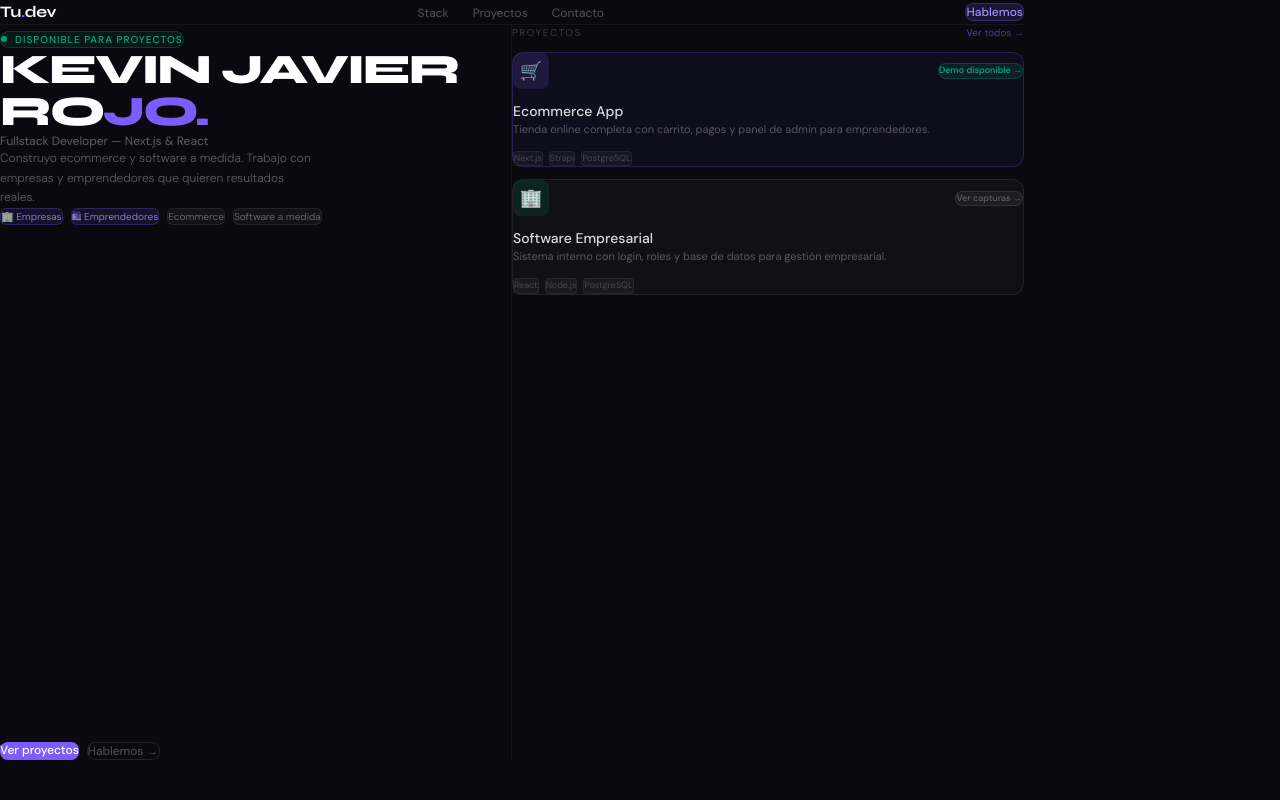
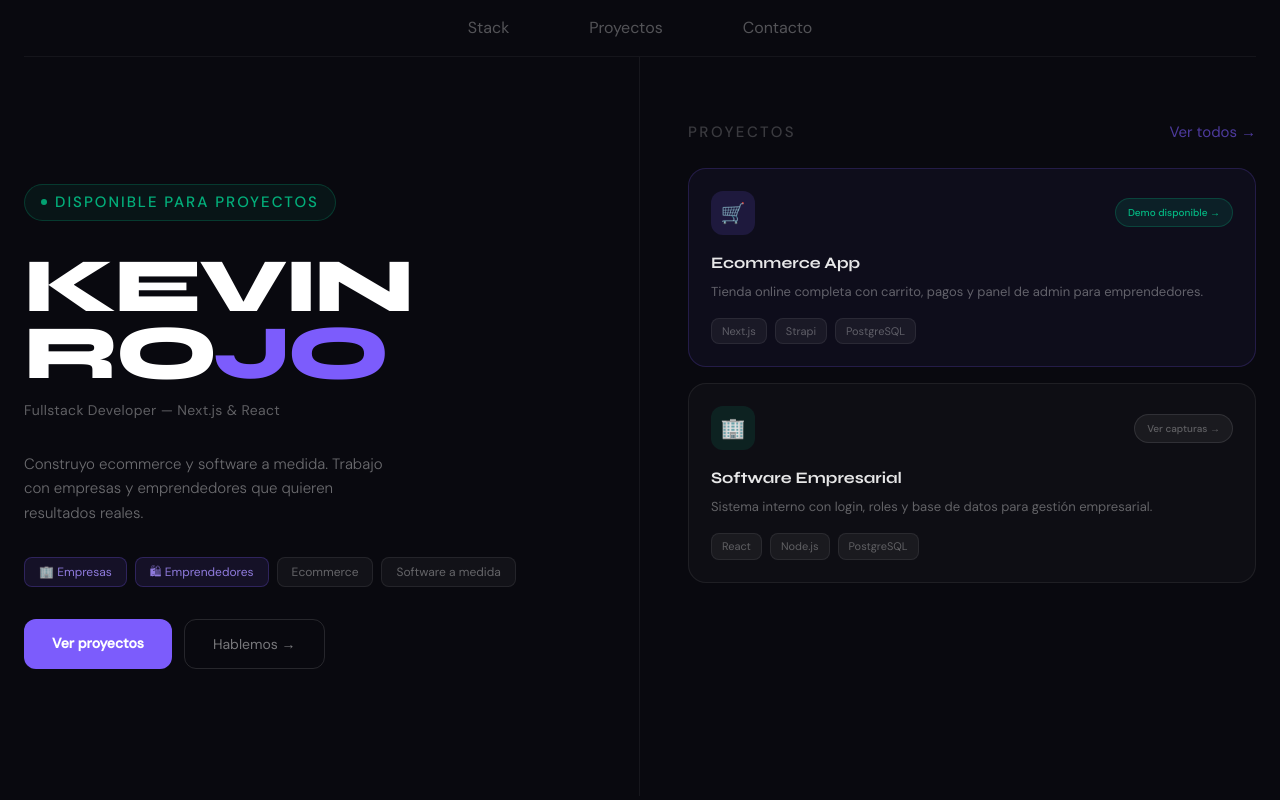
Before and after one commit to kevinjrojo/Portafolio-kr, a Next.js app: page / in a window 1280 px wide. Built offline with nearby package versions, Linux system fonts and the light colour scheme.

Commit message:
refactor: mejorar estilos y estructura de componentes en el portafolio

```diff
--- a/app/globals.css
+++ b/app/globals.css
@@ -3,12 +3,6 @@
 :root {
   --font-syne: "Syne", sans-serif;
   --font-dm: "DM Sans", sans-serif;
-}
-
-* {
-  box-sizing: border-box;
-  margin: 0;
-  padding: 0;
 }
 
 body {
--- a/app/page.tsx
+++ b/app/page.tsx
@@ -5,14 +5,9 @@ import Projects from "@/components/Projects";
 export default function Home() {
   return (
     <main className="min-h-screen bg-[#09090f]">
-      <div className="max-w-5xl mx-auto px-4">
+      <div className="max-w-[100%] mx-auto px-6">
         <Navbar />
-
-        {/* Hero + Proyectos */}
-        <section
-          id="proyectos"
-          className="grid grid-cols-1 md:grid-cols-2 min-h-[calc(100vh-65px)]"
-        >
+        <section className="grid grid-cols-1 md:grid-cols-2" id="proyectos">
           <Hero />
           <Projects />
         </section>
--- a/components/Hero.tsx
+++ b/components/Hero.tsx
@@ -1,64 +1,71 @@
 export default function Hero() {
   return (
-    <div className="flex flex-col justify-between h-full p-7 border-r border-white/5">
-      {/* Badge disponible */}
-      <div>
-        <div className="inline-flex items-center gap-2 text-[10px] font-medium tracking-widest uppercase text-emerald-400/80 bg-emerald-400/[0.07] border border-emerald-400/20 px-3 py-1.5 rounded-full mb-5">
+    <div
+      className="flex flex-col justify-center gap-8 py-16 pr-12 border-r border-white/[0.06]"
+      style={{ minHeight: "calc(100vh - 61px)" }}
+    >
+      {/* Badge */}
+      <div className="inline-flex items-center gap-2 w-fit text-[15px] font-medium tracking-[2px] uppercase text-emerald-400/80 bg-emerald-400/[0.06] border border-emerald-400/20 px-4 py-1.5 rounded-full">
         <span className="w-1.5 h-1.5 rounded-full bg-emerald-400 animate-pulse" />
         Disponible para proyectos
       </div>
 
+      {/* Name */}
+      <div>
         <h1
-          className="text-[42px] font-extrabold leading-none tracking-[-2px] text-white mb-2"
-          style={{ fontFamily: "var(--font-syne)" }}
+          className="font-extrabold leading-[0.88] tracking-[-3px] text-white"
+          style={{
+            fontFamily: "var(--font-syne)",
+            fontSize: "clamp(52px, 6vw, 80px)",
+          }}
         >
-          KEVIN JAVIER
+          KEVIN
           <br />
-          RO<span className="text-[#7c5cfc]">JO.</span>
+          RO<span className="text-[#7c5cfc]">JO</span>
         </h1>
-
-        <p className="text-xs text-white/35 mb-4">
+        <p className="text-sm text-white/35 mt-3 tracking-wide">
           Fullstack Developer — Next.js &amp; React
         </p>
+      </div>
 
-        <p className="text-xs text-white/35 font-light leading-relaxed max-w-xs mb-5">
+      {/* Description */}
+      <p className="text-[15px] leading-relaxed text-white/40 font-light max-w-[360px]">
         Construyo ecommerce y software a medida. Trabajo con empresas y
         emprendedores que quieren resultados reales.
       </p>
 
-        {/* Público objetivo */}
-        <div className="flex flex-wrap gap-2 mb-7">
+      {/* Tags */}
+      <div className="flex flex-wrap gap-2">
         {[
-            "🏢 Empresas",
-            "🛍 Emprendedores",
-            "Ecommerce",
-            "Software a medida",
-          ].map((tag, i) => (
+          { label: "🏢 Empresas", purple: true },
+          { label: "🛍 Emprendedores", purple: true },
+          { label: "Ecommerce", purple: false },
+          { label: "Software a medida", purple: false },
+        ].map(({ label, purple }) => (
           <span
-              key={tag}
-              className={`text-[10px] px-2.5 py-1 rounded-md border ${
-                i < 2
-                  ? "bg-[#7c5cfc]/10 text-[#a48dfd]/80 border-[#7c5cfc]/25"
+            key={label}
+            className={`text-xs px-3.5 py-1.5 rounded-lg border ${
+              purple
+                ? "bg-[#7c5cfc]/10 text-[#a48dfd]/85 border-[#7c5cfc]/25"
                 : "bg-white/[0.04] text-white/35 border-white/[0.08]"
             }`}
           >
-              {tag}
+            {label}
           </span>
         ))}
       </div>
-      </div>
 
-      {/* Botones */}
-      <div className="flex gap-2">
+      {/* Buttons */}
+      <div className="flex flex-wrap gap-3">
         <a
           href="#proyectos"
-          className="text-xs font-medium bg-[#7c5cfc] text-white px-5 py-2.5 rounded-lg hover:bg-[#6a4aec] transition-colors duration-200"
+          className="text-sm font-semibold bg-[#7c5cfc] text-white px-7 py-3.5 rounded-xl hover:bg-[#6a4aec] transition-all duration-200 hover:-translate-y-px"
         >
           Ver proyectos
         </a>
         <a
           href="#contacto"
-          className="text-xs text-white/30 border border-white/10 px-5 py-2.5 rounded-lg hover:text-white/60 hover:border-white/20 transition-colors duration-200"
+          className="text-sm text-white/45 border border-white/[0.12] px-7 py-3.5 rounded-xl hover:text-white/80 hover:border-white/[0.28] transition-colors duration-200"
         >
           Hablemos →
         </a>
--- a/components/Navbar.tsx
+++ b/components/Navbar.tsx
@@ -1,6 +1,11 @@
+"use client";
+
 import Link from "next/link";
+import { useState } from "react";
 
 export default function Navbar() {
+  const [open, setOpen] = useState(false);
+
   const links = [
     { label: "Stack", href: "#stack" },
     { label: "Proyectos", href: "#proyectos" },
@@ -8,20 +13,14 @@ export default function Navbar() {
   ];
 
   return (
-    <nav className="flex items-center justify-between px-6 py-4 border-b border-white/5">
-      <span
-        className="text-white font-bold text-base tracking-tight"
-        style={{ fontFamily: "var(--font-syne)" }}
-      >
-        Tu<span className="text-[#7c5cfc]">.</span>dev
-      </span>
-
-      <ul className="hidden md:flex items-center gap-6 list-none">
+    <nav className="flex items-center justify-between px-6 py-4 border-b border-white/5 relative z-50">
+      {/* Desktop links */}
+      <ul className="hidden md:flex items-center m-auto gap-20 list-none">
         {links.map((l) => (
           <li key={l.href}>
             <Link
               href={l.href}
-              className="text-xs text-white/30 hover:text-white/70 transition-colors duration-200"
+              className="text-10 text-white/30 hover:text-white/70 transition-colors duration-200"
             >
               {l.label}
             </Link>
@@ -29,12 +28,44 @@ export default function Navbar() {
         ))}
       </ul>
 
-      <Link
-        href="#contacto"
-        className="text-xs font-medium text-[#a48dfd] bg-[#7c5cfc]/15 border border-[#7c5cfc]/30 px-4 py-2 rounded-lg hover:bg-[#7c5cfc]/25 transition-colors duration-200"
+      {/* Mobile hamburger */}
+      <button
+        onClick={() => setOpen(!open)}
+        className="md:hidden flex flex-col gap-1.5 p-1"
+        aria-label="Toggle menu"
       >
-        Hablemos
-      </Link>
+        <span
+          className={`block w-5 h-0.5 bg-white/50 transition-all duration-200 ${
+            open ? "rotate-45 translate-y-2" : ""
+          }`}
+        />
+        <span
+          className={`block w-5 h-0.5 bg-white/50 transition-all duration-200 ${
+            open ? "opacity-0" : ""
+          }`}
+        />
+        <span
+          className={`block w-5 h-0.5 bg-white/50 transition-all duration-200 ${
+            open ? "-rotate-45 -translate-y-2" : ""
+          }`}
+        />
+      </button>
+
+      {/* Mobile dropdown */}
+      {open && (
+        <div className="absolute top-full left-0 right-0 bg-[#0d0d14] border-b border-white/5 md:hidden px-6 py-4 flex flex-col gap-4">
+          {links.map((l) => (
+            <Link
+              key={l.href}
+              href={l.href}
+              onClick={() => setOpen(false)}
+              className="text-sm text-white/50 hover:text-white/80 transition-colors"
+            >
+              {l.label}
+            </Link>
+          ))}
+        </div>
+      )}
     </nav>
   );
 }
--- a/components/Projects.tsx
+++ b/components/Projects.tsx
@@ -2,28 +2,36 @@ import { projects } from "@/data/projects";
 
 export default function Projects() {
   return (
-    <div className="flex flex-col gap-3 p-6">
-      <div className="flex items-center justify-between mb-1">
-        <span className="text-[10px] tracking-[1.5px] uppercase text-white/20">
+    <div
+      className="flex flex-col gap-4 py-16 pl-12 overflow-y-auto "
+      style={{ minHeight: "calc(100vh - 61px)" }}
+    >
+      {/* Header */}
+      <div className="flex items-center justify-between mb-2">
+        <span className="text-[15px] tracking-[2.5px] uppercase text-white/20 font-medium">
           Proyectos
         </span>
-        <span className="text-[10px] text-[#7c5cfc]/60 cursor-pointer hover:text-[#7c5cfc] transition-colors">
+        <a
+          href="#"
+          className="text-[15px] text-[#7c5cfc]/60 hover:text-[#7c5cfc] transition-colors"
+        >
           Ver todos →
-        </span>
+        </a>
       </div>
 
       {projects.map((project, i) => (
         <div
           key={project.id}
-          className={`rounded-xl p-4 border flex flex-col gap-3 ${
+          className={`rounded-[18px] p-[22px] border flex flex-col gap-4 transition-all duration-200 hover:-translate-y-0.5 ${
             i === 0
-              ? "bg-[#7c5cfc]/[0.05] border-[#7c5cfc]/25"
-              : "bg-white/[0.03] border-white/[0.07]"
+              ? "bg-[#7c5cfc]/[0.05] border-[#7c5cfc]/20 hover:border-[#7c5cfc]/38"
+              : "bg-white/[0.025] border-white/[0.07] hover:border-white/[0.14]"
           }`}
         >
+          {/* Top */}
           <div className="flex items-center justify-between">
             <div
-              className={`w-9 h-9 rounded-lg flex items-center justify-center text-lg ${
+              className={`w-11 h-11 rounded-xl flex items-center justify-center text-xl flex-shrink-0 ${
                 i === 0 ? "bg-[#7c5cfc]/15" : "bg-emerald-400/10"
               }`}
             >
@@ -35,32 +43,36 @@ export default function Projects() {
                 href={project.demoUrl}
                 target="_blank"
                 rel="noopener noreferrer"
-                className="text-[9px] font-medium px-2.5 py-1 rounded-full bg-emerald-400/10 text-emerald-400/80 border border-emerald-400/20 hover:bg-emerald-400/20 transition-colors"
+                className="text-[10px] font-medium px-3 py-1.5 rounded-full bg-emerald-400/10 text-emerald-400/85 border border-emerald-400/20 hover:bg-emerald-400/20 transition-colors whitespace-nowrap"
               >
                 Demo disponible →
               </a>
             ) : (
-              <span className="text-[9px] font-medium px-2.5 py-1 rounded-full bg-white/[0.05] text-white/30 border border-white/[0.1]">
+              <span className="text-[10px] font-medium px-3 py-1.5 rounded-full bg-white/[0.05] text-white/30 border border-white/[0.1] whitespace-nowrap">
                 Ver capturas →
               </span>
             )}
           </div>
 
+          {/* Info */}
           <div>
-            <p className="text-sm font-medium text-white/85 mb-1">
+            <p
+              className="text-base font-bold text-white/90 mb-1.5"
+              style={{ fontFamily: "var(--font-syne)" }}
+            >
               {project.name}
             </p>
-            <p className="text-[11px] text-white/30 leading-relaxed">
+            <p className="text-[13px] text-white/35 leading-relaxed">
               {project.description}
             </p>
           </div>
 
           {/* Stack */}
-          <div className="flex flex-wrap gap-1.5">
+          <div className="flex flex-wrap gap-2">
             {project.stack.map((s) => (
               <span
                 key={s}
-                className="text-[9px] px-2 py-0.5 rounded bg-white/[0.04] text-white/20 border border-white/[0.06]"
+                className="text-[11px] px-2.5 py-1 rounded-lg bg-white/[0.05] text-white/30 border border-white/[0.07]"
               >
                 {s}
               </span>
```
Lines whose indentation alone changed are shown as unchanged.
